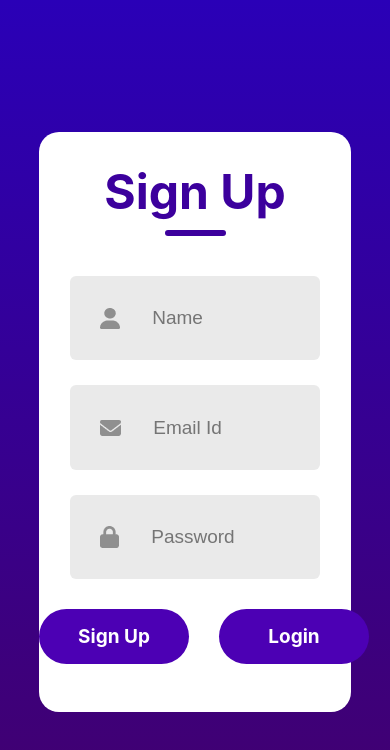
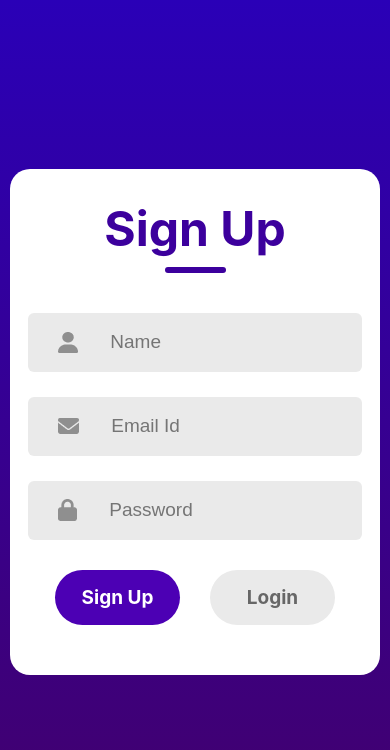
Before and after one commit to someshbhardwaj17/MyCart, a React (Create React App) app: page / in a window 390 px wide. Shown: the top 750 px of the page. Built offline with nearby package versions, Linux system fonts and the light colour scheme.

Commit message:
update login ui

```diff
--- a/src/Components/Login-Signup/LoginSignup.css
+++ b/src/Components/Login-Signup/LoginSignup.css
@@ -16,7 +16,7 @@
     background: #fff;
     border-radius: 20px;
     width: 600px;
-    height:620px;
+    height:60%px;
 }
 .header{
     display: flex;
@@ -109,14 +109,81 @@
         flex-direction: column;
         background: #fff;
         border-radius: 20px;
-        width: 80%;
-        height:580px;
+        width: 95%;
+        height:60%;
+    }
+    .header{
+        display: flex;
+        flex-direction: column;
+        align-items: center;
+        gap: 9px;
+        width: 100%;
+        margin-top: 30px;
+    }
+    .text{
+        color: #3c009d;
+        font-size: 48px;
+        font-weight: 700;
+    }
+    .underline{
+        width: 61px;
+        height: 6px;
+        background: #3c009d;
+        border-radius: 9px;
+    }
+    .inputs{
+        margin-top: 40px;
+        display: flex;
+        flex-direction: column;
+        gap: 25px;
+        width: 100%;
+    }
+    .input{
+    display: flex;
+    align-items: center;
+    margin: auto;
+    width: 90%;
+    height: 7vh;
+    background: #eaeaea;
+    border-radius: 6px;
+    }
+    .input img{
+        margin: 0px 30px;
+    }
+    .input input{
+        height: 50px;
+        width: 300px;
+        background: transparent;
+        border: none;
+        outline: none;
+        color: #797979;
+        font-size: 19px;
+
+    }
+
+    .forgot-password{
+
+        margin-top: 27px;
+        color: #797979;
+        font-size: 18px;
+    }
+
+    .forgot-password span{
+        color: #4c00b4;
+        cursor: pointer;
+
+    }
+
+    .submit-container{
+        display: flex;
+        gap: 30px;
+        margin: 30px auto;
     }
     .submit{
         display: flex;
         justify-content: center;
         align-items: center;
-        width: 150px;
+        width: 125px;
         height: 55px;
         color: #fff;
         background: #4c00b4;
@@ -125,4 +192,8 @@
         font-weight: 700;
         cursor: pointer;
     }
+    .gray{
+        background: #eaeaea;
+        color: #676767;
+    }
   }
```
